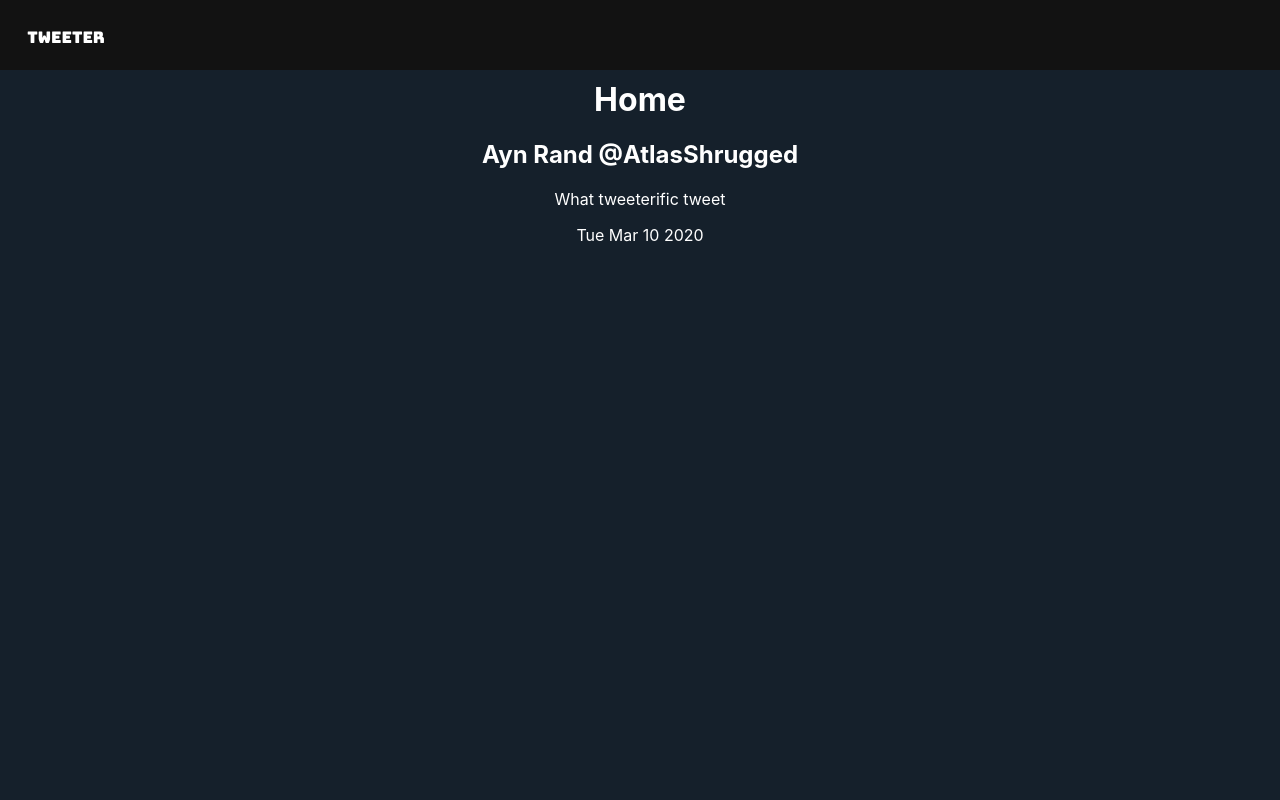
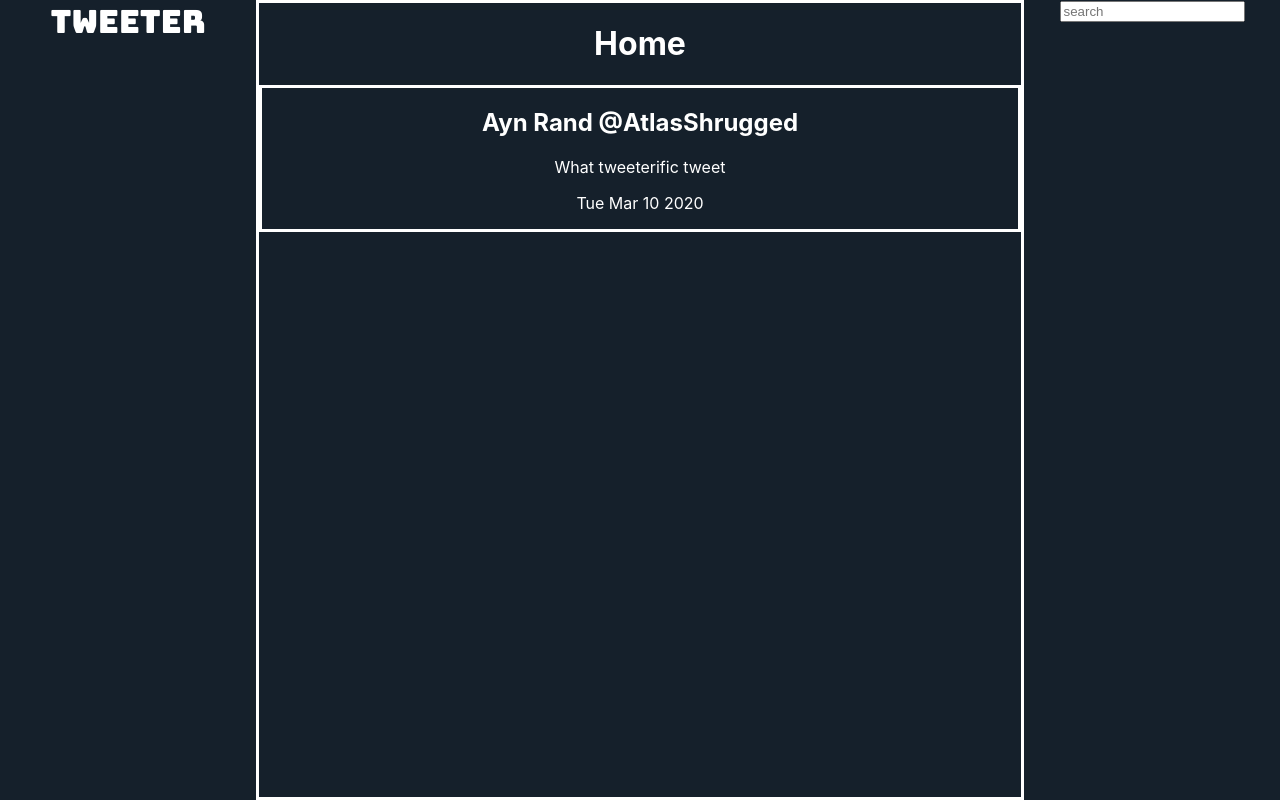
Before and after one commit to jadk97/tweeter-2.0, a React (Create React App) app: page / in a window 1280 px wide. Built offline with nearby package versions, Linux system fonts and the light colour scheme.

Commit message:
added a sidebar component and fine-tuned the css a bit more

```diff
--- a/src/App.css
+++ b/src/App.css
@@ -1,38 +1,11 @@
 .App {
   text-align: center;
-}
-
-.App-logo {
-  height: 40vmin;
-  pointer-events: none;
-}
-
-@media (prefers-reduced-motion: no-preference) {
-  .App-logo {
-    animation: App-logo-spin infinite 20s linear;
-  }
-}
-
-.App-header {
-  background-color: #282c34;
   min-height: 100vh;
   display: flex;
   flex-direction: column;
-  align-items: center;
-  justify-content: center;
-  font-size: calc(10px + 2vmin);
-  color: white;
 }
 
-.App-link {
-  color: #61dafb;
+.layout {
+  display: flex;
+  flex: 1;
 }
-
-@keyframes App-logo-spin {
-  from {
-    transform: rotate(0deg);
-  }
-  to {
-    transform: rotate(360deg);
-  }
-}
--- a/src/App.js
+++ b/src/App.js
@@ -4,13 +4,17 @@ import './App.css';
 import Home from "./components/Home";
 import TweetList from "./components/TweetList";
 import NavBar from "./components/NavBar";
+import SideBar from "./components/SideBar";
 function App() {
   return (
     <div className="App">
+    <div className="layout">
     <NavBar/>
     <Home>
     <TweetList />
     </Home>
+    <SideBar/>
+    </div>
     </div>
   );
 }
--- a/src/components/Home.css
+++ b/src/components/Home.css
@@ -1,3 +1,6 @@
 .home{
-  margin-top: 5em;
+  border: solid;
+  flex: 1;
+  order: 2;
+  color: white;
 }
--- a/src/components/NavBar.css
+++ b/src/components/NavBar.css
@@ -1,20 +1,11 @@
 span.logo{
   font-family: "Bungee", cursive;
+  font-size: 2em;
+  color: white;
 }
 
 nav {
-  font-family: "Bungee", cursive;
-  position: fixed;
-  top: 0;
-  font-size: 1em;
-  height: 2vh;
-  background-color: #121212;
-  z-index: 1024;
-  color: white;
-  padding: 1.7em;
-  margin-bottom: 1em;
-  display: flex;
-  justify-content: space-between;
-  flex-wrap: wrap;
-  width: 100vw;
+  width: 20%;
+  order: 1;
+
 }
--- /dev/null
+++ b/src/components/SideBar.js
@@ -0,0 +1,10 @@
+import React from "react";
+import './Sidebar.css';
+const SideBar = () => {
+  return (
+    <div className="sidebar">
+    <input placeholder="search"></input>
+    </div>
+  )
+}
+export default SideBar;
--- /dev/null
+++ b/src/components/Sidebar.css
@@ -0,0 +1,4 @@
+.sidebar {
+  width: 20%;
+  order: 3;
+}
--- /dev/null
+++ b/src/components/Tweet.css
@@ -0,0 +1,3 @@
+.tweet-container{
+  border: solid;
+}
--- a/src/components/Tweet.js
+++ b/src/components/Tweet.js
@@ -1,8 +1,8 @@
 import React from "react";
-
+import "./Tweet.css";
 const Tweet = (props) => {
   return (
-    <div>
+    <div className="tweet-container">
     <h2>{props.creatorName} {props.creatorHandle}</h2>
     <p>{props.content}</p>
     <p>{props.reply_count} {props.retweets} {props.likes}</p>
--- a/src/index.css
+++ b/src/index.css
@@ -6,7 +6,6 @@ body {
   -webkit-font-smoothing: antialiased;
   -moz-osx-font-smoothing: grayscale;
   background-color: #15202B;
-  color: white;
 }
 
 code {
```
